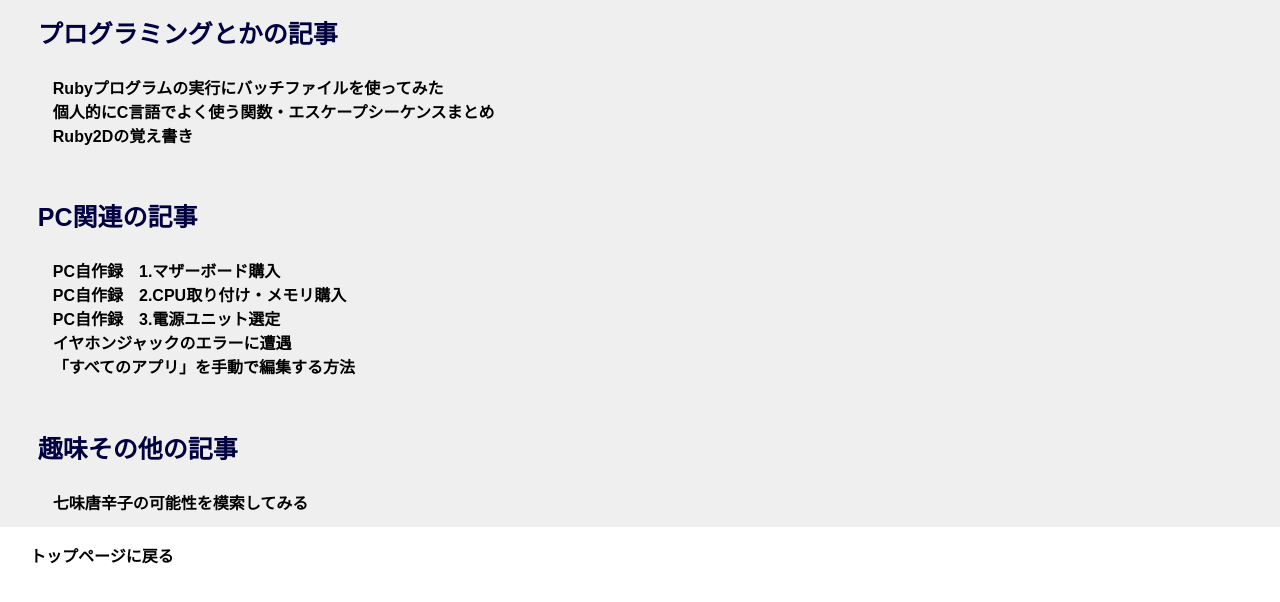
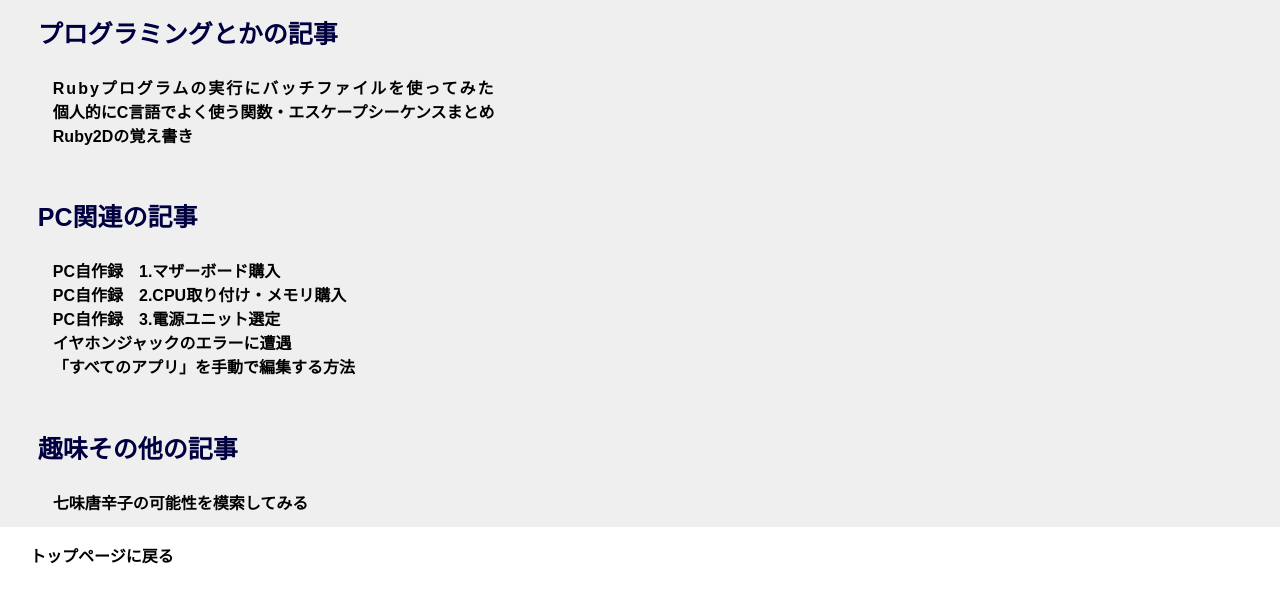
Before and after one commit to yudofusite/as-Y, a plain HTML site: page select-page.html in a window 1280 px wide. In both pictures the pointer is over the element "Rubyプログラムの実行にバッチファイルを使ってみた". Shown: the part 98-700 px from the top of the page. Drawn offline with Linux system fonts and the light colour scheme.

Commit message:
Update select-page.html

```diff
--- a/select-page.html
+++ b/select-page.html
@@ -27,6 +27,10 @@
       .ali {
         position: relative;
         left: 40px;
+        transition: 0.2s;
+      }
+      .ali:hover {
+        letter-spacing: 2px;
       }
       .ret {
         color: #000000;
```
